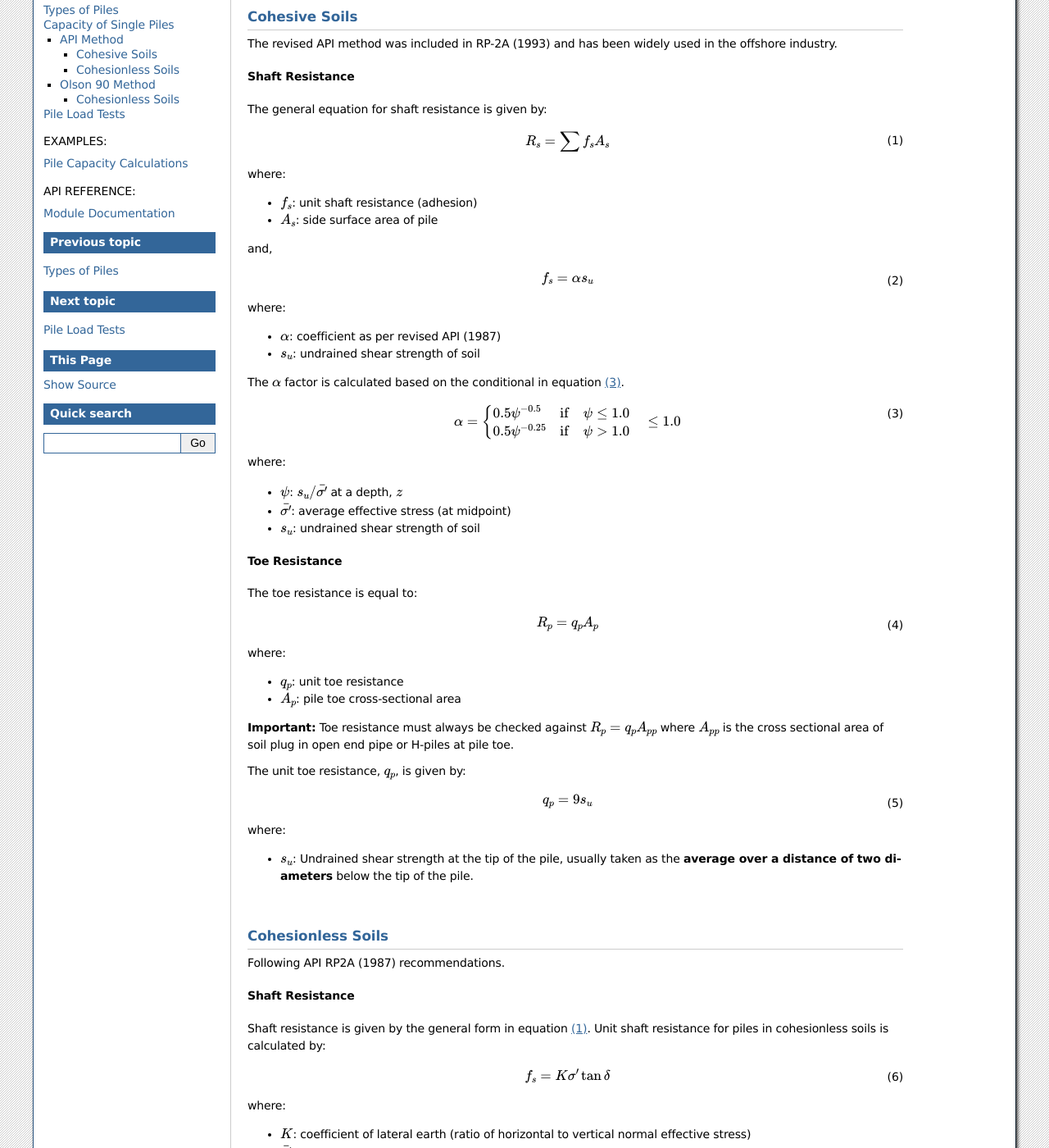
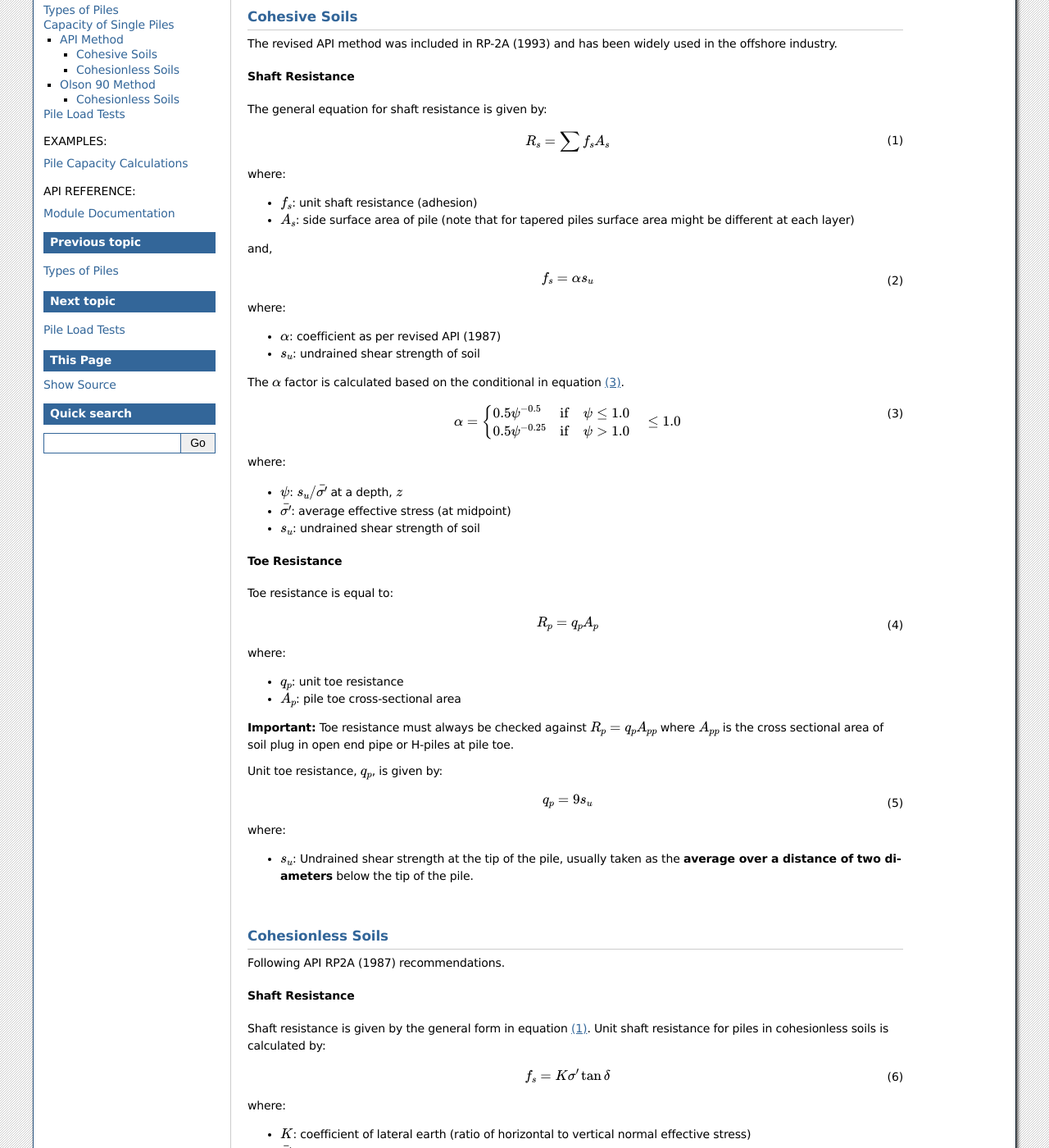
Before and after one commit to nickmachairas/edafos, a Sphinx documentation site: the page built from docs/deepfoundations/capacity.rst, in a window 1280 px wide and 1400 px high, scrolled down 510 px. Shown: the whole window at 82% size. Built offline with Sphinx 7.4.7, drawn with Linux system fonts in a browser that asks for light colours.

Commit message:
minor update, typos

```diff
--- a/docs/deepfoundations/capacity.rst
+++ b/docs/deepfoundations/capacity.rst
@@ -61,7 +61,8 @@ The general equation for shaft resistance is given by:
 where:
 
 - :math:`f_s`: unit shaft resistance (adhesion)
-- :math:`A_s`: side surface area of pile
+- :math:`A_s`: side surface area of pile (note that for tapered piles surface
+  area might be different at each layer)
 
 and,
 
@@ -97,7 +98,7 @@ where:
 Toe Resistance
 --------------
 
-The toe resistance is equal to:
+Toe resistance is equal to:
 
 .. math:: R_p = q_p A_p
    :label: R_p-api
@@ -112,7 +113,7 @@ where:
 :math:`R_p = q_p A_{pp}` where :math:`A_{pp}` is the cross sectional area of
 soil plug in open end pipe or H-piles at pile toe.
 
-The unit toe resistance, :math:`q_p`, is given by:
+Unit toe resistance, :math:`q_p`, is given by:
 
 .. math:: q_p = 9 s_u
    :label: q_p-api-clay
```
